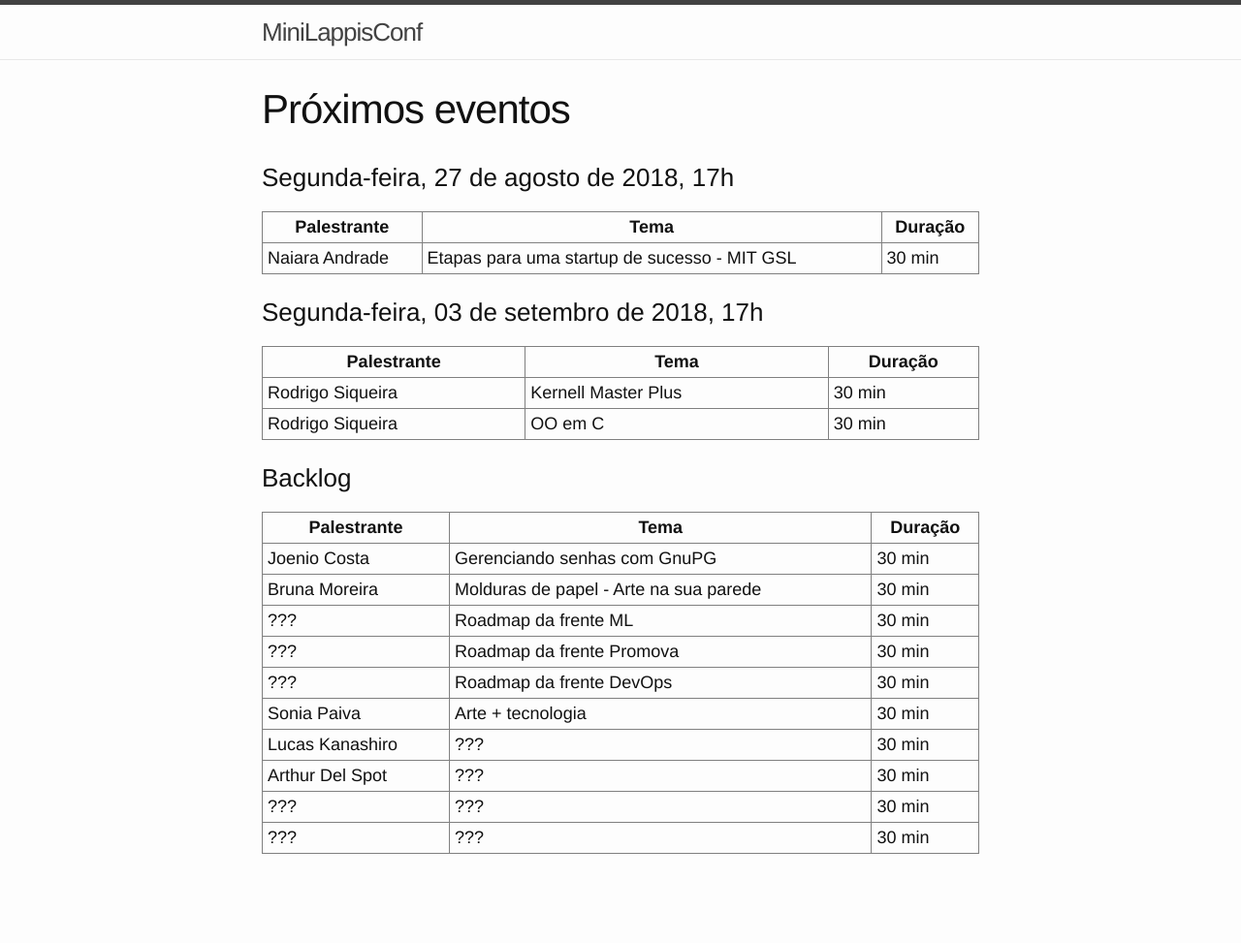
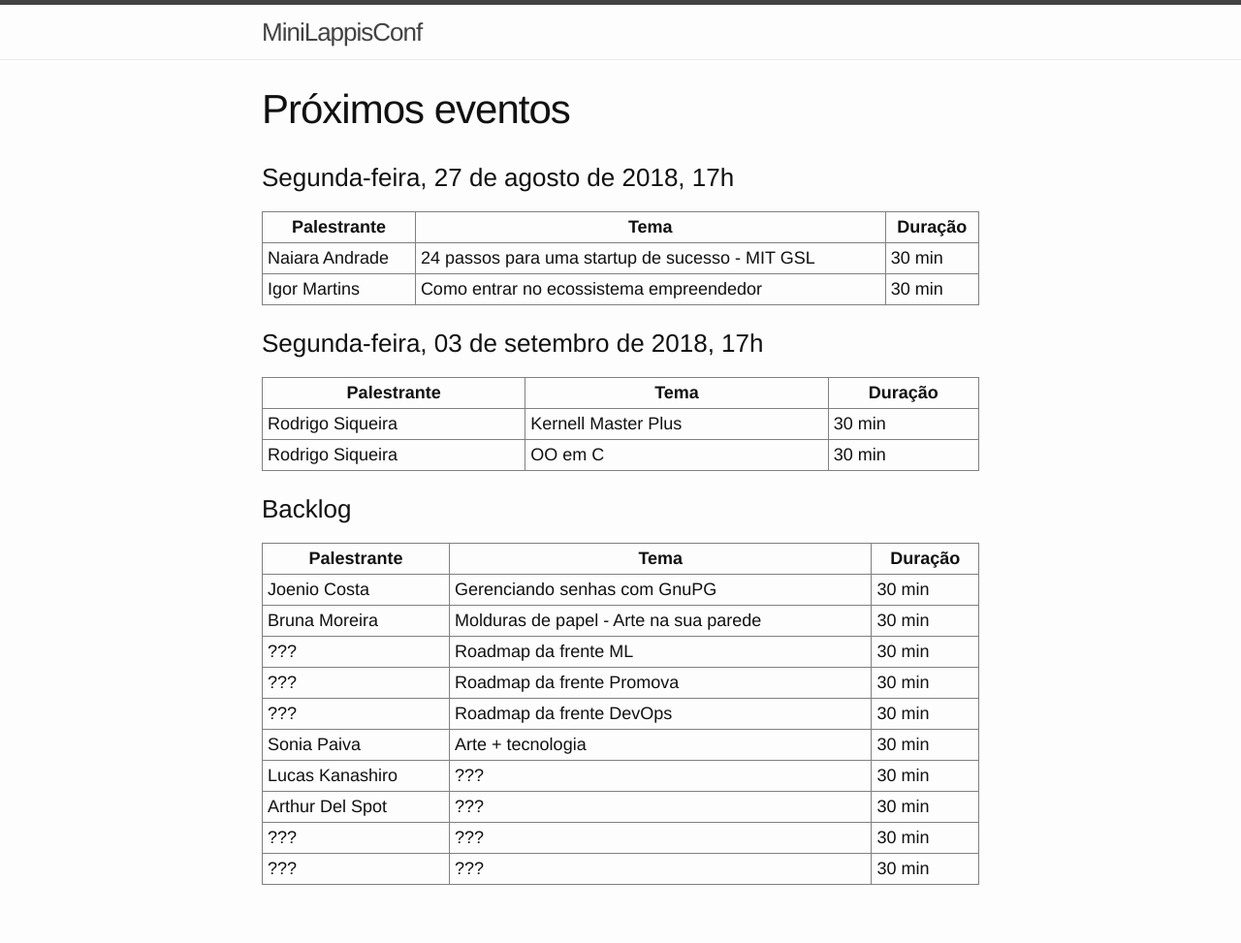
Before and after one commit to lappis-unb/MiniLappisConf, a Jekyll site: the page built from agenda.md, in a window 1280 px wide. Shown: the whole page at 97% size. Built offline with Jekyll 4.4.1, drawn with Linux system fonts in a browser that asks for light colours; before the commit the page ends 941 px from its top, so only the background shows below that.

Commit message:
Update agenda.md

```diff
--- a/agenda.md
+++ b/agenda.md
@@ -6,7 +6,8 @@ title: Próximos eventos
 
 | Palestrante    | Tema                                          | Duração |
 | -------------- | --------------------------------------------- | ------- |
-| Naiara Andrade | Etapas para uma startup de sucesso - MIT GSL  | 30 min  |
+| Naiara Andrade | 24 passos para uma startup de sucesso - MIT GSL  | 30 min  |
+|Igor Martins | Como entrar no ecossistema empreendedor  | 30 min  |
 
 ### Segunda-feira, 03 de setembro de 2018, 17h
 
```
